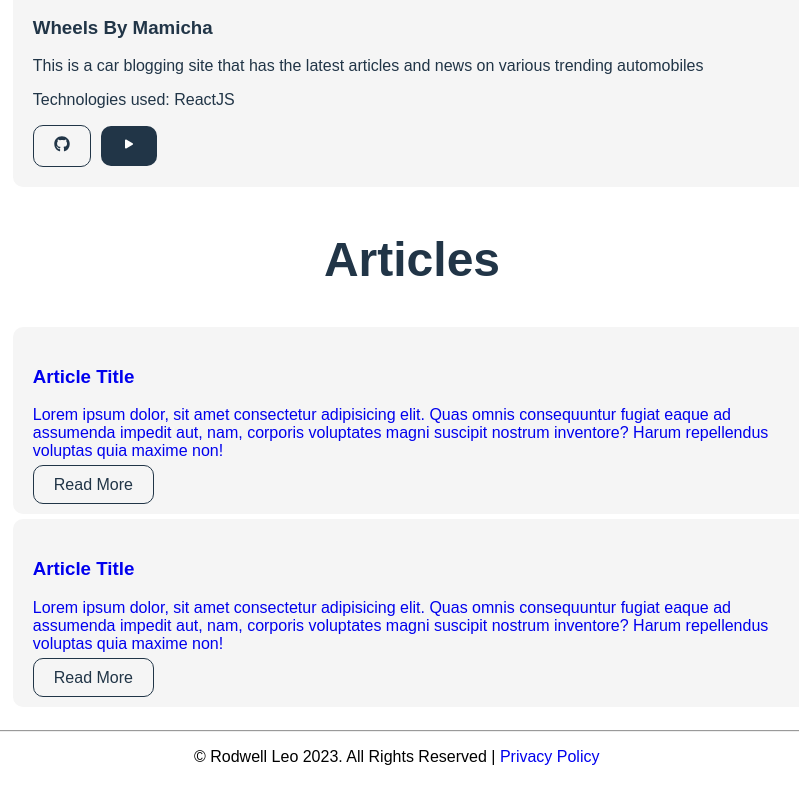
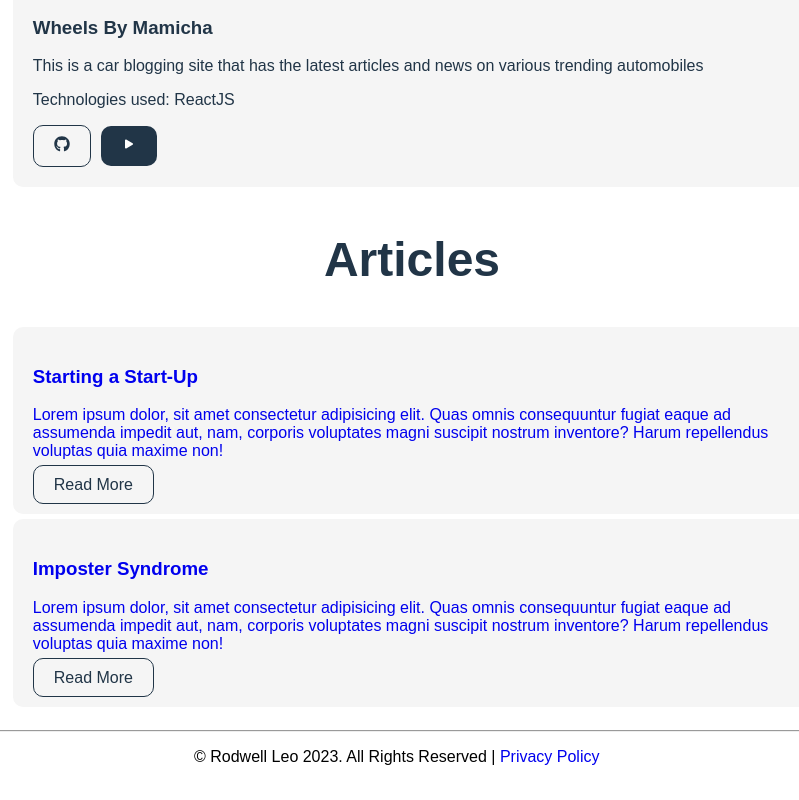
Before and after one commit to rodweleo/rodweleo.dev, a React (Vite) app: page / in a window 1280 px wide. Shown: the part 2391-3191 px from the top of the page, without its empty margins (228-1027 px from the left). Built offline with nearby package versions, Linux system fonts and the light colour scheme.

Commit message:
Including some articles

```diff
--- a/src/App.css
+++ b/src/App.css
@@ -266,6 +266,11 @@ nav ul li a{
     gap: 10px;
 }
 
+.tags{
+    display: flex;
+    gap: 10px;
+}
+
 @media screen and (max-width: 600px) {
     header{
         height: 7.5vh;
--- a/src/components/Article.tsx
+++ b/src/components/Article.tsx
@@ -1,10 +1,31 @@
+import { useParams } from "react-router-dom"
+import getArticle from "../functions/getArticle";
+
 const Article = () => {
+    const { id } = useParams();
+
+    //getting the article id
+    var articleId = Number(id?.slice(id?.indexOf('_') + 1, id?.length))
+
+    //getting the specific article
+    const article = getArticle(articleId);
 
     return(
         <main>
-            <h1>STARTING A START UP</h1>
+            <h1>{article?.title.toUpperCase()}</h1>
+            <p>Created By: {article?.author}</p>
             <img src="https://foundersguide.com/wp-content/uploads/2020/07/startup2.jpg" alt="Start Up"  />
-            <article>Lorem ipsum dolor sit amet consectetur adipisicing elit. Doloribus iure iste incidunt ipsum, repudiandae, necessitatibus quisquam hic, quia inventore deleniti numquam voluptatem vitae esse error quibusdam exercitationem architecto dolores. Unde. Lorem ipsum dolor sit amet consectetur adipisicing elit. A quaerat incidunt voluptates quibusdam tempora fugiat molestiae quo iusto. Impedit facere voluptates iure autem adipisci nemo ducimus quis nulla eligendi quos.</article>
+            <article>{article?.body}</article>
+            <div className="tags">
+                {article?.tags.map((tag, index)=>(
+                    <a href="" key={index}>#{tag}</a>
+                ))}
+            </div>
+            <div className="comments">
+                <form action="" method="post">
+                    <h3>Leave a Comment</h3>
+                </form>
+            </div>
         </main>
     )
 }
--- /dev/null
+++ b/src/data/articles.ts
@@ -0,0 +1,21 @@
+const articles = [
+    {
+        id: 1,
+        author: 'Rodwell Leo',
+        title: "Starting a Start-Up",
+        body:"Lorem ipsum dolor, sit amet consectetur adipisicing elit. Quas omnis consequuntur fugiat eaque ad assumenda impedit aut, nam, corporis voluptates magni suscipit nostrum inventore? Harum repellendus voluptas quia maxime non!",
+        comments:[],
+        tags:["technology", "startup", "start-up"]
+    },
+    {
+        id: 2,
+        author: 'Rodwell Leo',
+        title: "Imposter Syndrome",
+        body:"Lorem ipsum dolor, sit amet consectetur adipisicing elit. Quas omnis consequuntur fugiat eaque ad assumenda impedit aut, nam, corporis voluptates magni suscipit nostrum inventore? Harum repellendus voluptas quia maxime non!",
+        comments:[],
+        tags:["technology", "startup", "start-up"]
+    }
+]
+
+
+export default articles;
--- /dev/null
+++ b/src/functions/getArticle.ts
@@ -0,0 +1,14 @@
+import articles from "../data/articles";
+
+const getArticle = (id: number) =>{
+
+    for (let index = 0; index < articles.length; index++) {
+        const article = articles[index];
+
+        if(article.id === id){
+            return article;
+        }
+    }
+}
+
+export default getArticle;
--- a/src/index.css
+++ b/src/index.css
@@ -46,6 +46,7 @@ main article{
   text-align: justify;
   margin: auto;
   width: min(90%, 800px);
+  margin-top: 25px;
 }
 
 footer{
--- a/src/pages/Blog.tsx
+++ b/src/pages/Blog.tsx
@@ -1,20 +1,20 @@
 import { Link } from "react-router-dom"
+import articles from "../data/articles"
 
 const Blog = () =>{
+
+    const articleList = articles.map((article, index)=>(
+        <Link to={`/articles/${article.title.toLowerCase().replaceAll(" ", "-") + "_" + article.id}`} className="article" key={index}>
+                    <h3>{article.title}</h3>
+                    <p>{article.body}</p>
+                    <a href="article-link" className="btn btn-secondary">Read More</a>
+        </Link>
+    ))
 
     return(
             <section id="blog">
             <h2>Articles</h2>
-                <Link to='/articles/article1' className="article">
-                    <h3>Article Title</h3>
-                    <p>Lorem ipsum dolor, sit amet consectetur adipisicing elit. Quas omnis consequuntur fugiat eaque ad assumenda impedit aut, nam, corporis voluptates magni suscipit nostrum inventore? Harum repellendus voluptas quia maxime non!</p>
-                    <a href="article-link" className="btn btn-secondary">Read More</a>
-                </Link>
-                <Link to='/articles/article2' className="article">
-                    <h3>Article Title</h3>
-                    <p>Lorem ipsum dolor, sit amet consectetur adipisicing elit. Quas omnis consequuntur fugiat eaque ad assumenda impedit aut, nam, corporis voluptates magni suscipit nostrum inventore? Harum repellendus voluptas quia maxime non!</p>
-                    <a href="article-link" className="btn btn-secondary">Read More</a>
-                </Link>
+                {articleList}
             </section>
     )
 }
```
Also changed, not shown: src/data/articles.json (+16 -0 lines), src/functions/getArticles.ts (added, +17 -0 lines).
